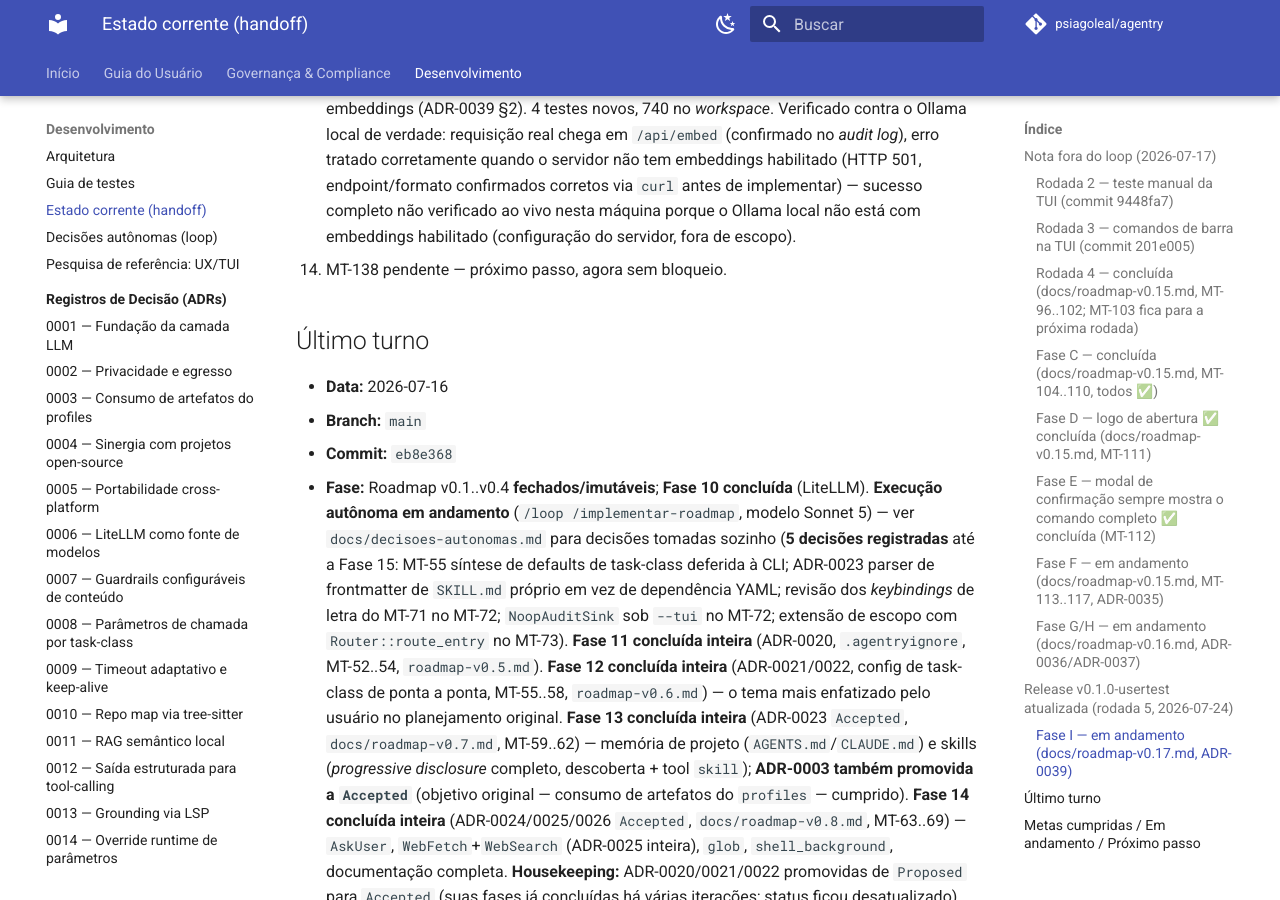
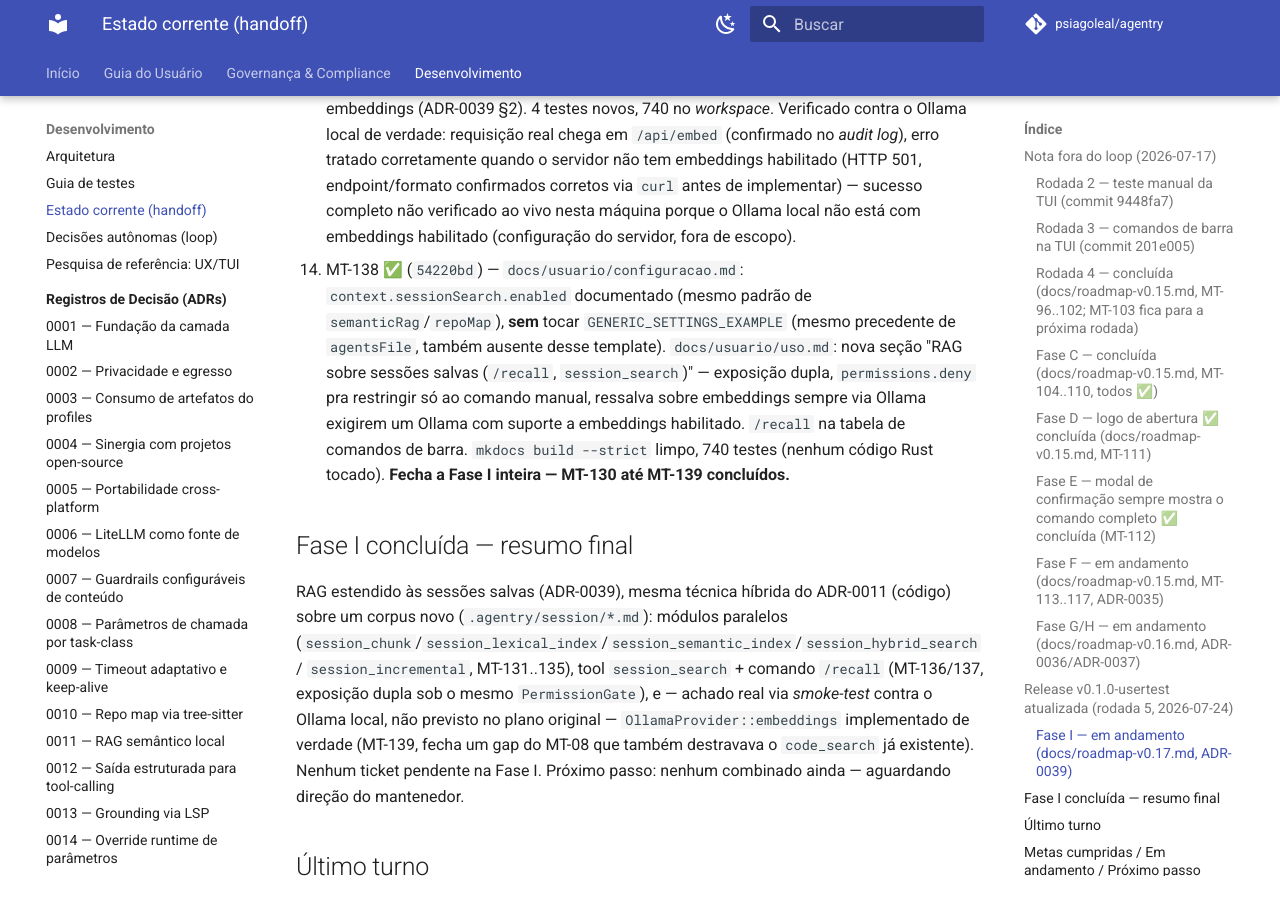
Before and after one commit to psiagoleal/agentry, an MkDocs documentation site: the page built from docs/CURRENT-STATE.md, in a window 1280 px wide and 900 px high, scrolled down 15242 px. Built offline with MkDocs 1.6.1 and Material for MkDocs 9.7.7, drawn with Linux system fonts in a browser that asks for light colours; comment, search, counter and statistics services are not loaded.

Commit message:
docs(handoff): marca MT-138 concluído (54220bd); fecha a Fase I inteira
MT-130 até MT-139 concluídos (incluindo o MT-139, achado real durante o
MT-137, não previsto no plano original). Nenhum ticket pendente na Fase
I. Próximo passo: aguardando direção do mantenedor.

{agente: Claude Code; modelo: claude-sonnet-5}

```diff
--- a/docs/CURRENT-STATE.md
+++ b/docs/CURRENT-STATE.md
@@ -578,7 +578,27 @@ código, ambas respondidas em 2026-07-24:
   antes de implementar) — sucesso completo não verificado ao vivo nesta máquina porque o
   Ollama local não está com embeddings habilitado (configuração do servidor, fora de
   escopo).
-- MT-138 pendente — próximo passo, agora sem bloqueio.
+- MT-138 ✅ (`54220bd`) — `docs/usuario/configuracao.md`: `context.sessionSearch.enabled`
+  documentado (mesmo padrão de `semanticRag`/`repoMap`), **sem** tocar
+  `GENERIC_SETTINGS_EXAMPLE` (mesmo precedente de `agentsFile`, também ausente desse
+  template). `docs/usuario/uso.md`: nova seção "RAG sobre sessões salvas (`/recall`,
+  `session_search`)" — exposição dupla, `permissions.deny` pra restringir só ao comando
+  manual, ressalva sobre embeddings sempre via Ollama exigirem um Ollama com suporte a
+  embeddings habilitado. `/recall` na tabela de comandos de barra. `mkdocs build --strict`
+  limpo, 740 testes (nenhum código Rust tocado). **Fecha a Fase I inteira — MT-130 até
+  MT-139 concluídos.**
+
+## Fase I concluída — resumo final
+
+RAG estendido às sessões salvas (ADR-0039), mesma técnica híbrida do ADR-0011 (código)
+sobre um corpus novo (`.agentry/session/*.md`): módulos paralelos
+(`session_chunk`/`session_lexical_index`/`session_semantic_index`/`session_hybrid_search`/
+`session_incremental`, MT-131..135), tool `session_search` + comando `/recall` (MT-136/137,
+exposição dupla sob o mesmo `PermissionGate`), e — achado real via *smoke-test* contra o
+Ollama local, não previsto no plano original — `OllamaProvider::embeddings` implementado de
+verdade (MT-139, fecha um gap do MT-08 que também destravava o `code_search` já existente).
+Nenhum ticket pendente na Fase I. Próximo passo: nenhum combinado ainda — aguardando
+direção do mantenedor.
 
 ## Último turno
 
```
Also changed, not shown: docs/roadmap-v0.17.md (+8 -1 lines).
